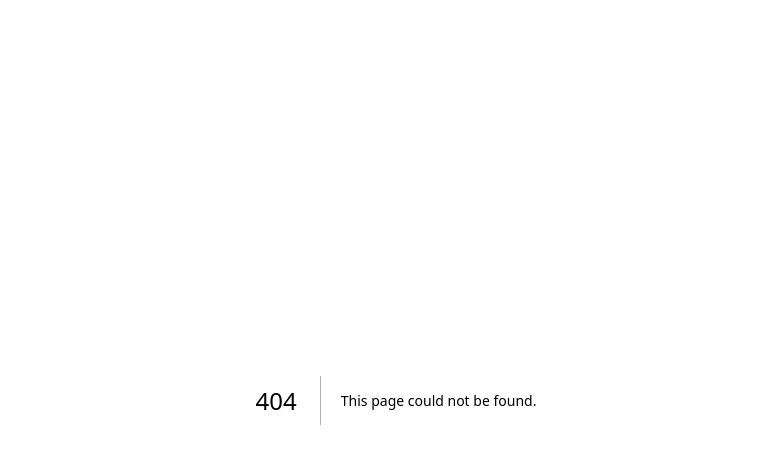
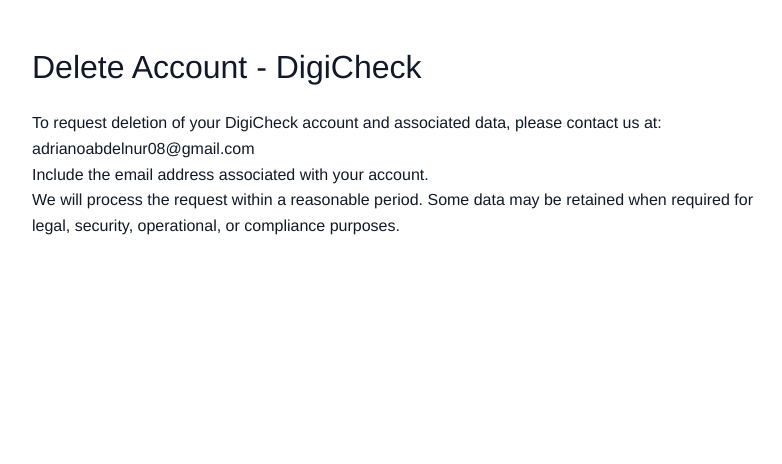
Before and after one commit to AdrianoAbdelnur/checkList, a Next.js app: page /delete-account in a window 1280 px wide. Before the commit this address had no page. Shown: the top 464 px of the page, without its empty margins (244-1026 px from the left). Built offline with nearby package versions, Linux system fonts and the light colour scheme.

Commit message:
Add account deletion page

```diff
--- /dev/null
+++ b/app/delete-account/page.tsx
@@ -0,0 +1,44 @@
+import type { Metadata } from "next";
+
+export const metadata: Metadata = {
+  title: "Delete Account | DigiCheck",
+  description: "Request deletion of your DigiCheck account and associated data.",
+};
+
+export default function DeleteAccountPage() {
+  return (
+    <main
+      style={{
+        maxWidth: "760px",
+        margin: "0 auto",
+        padding: "48px 16px",
+        fontFamily: "'Helvetica Neue', Helvetica, Arial, sans-serif",
+        lineHeight: 1.6,
+        color: "#111827",
+      }}
+    >
+      <h1 style={{ margin: "0 0 24px", fontSize: "2rem", lineHeight: 1.2 }}>
+        Delete Account - DigiCheck
+      </h1>
+
+      <p>
+        To request deletion of your DigiCheck account and associated data,
+        please contact us at:
+      </p>
+
+      <p>
+        <a href="mailto:adrianoabdelnur08@gmail.com">
+          adrianoabdelnur08@gmail.com
+        </a>
+      </p>
+
+      <p>Include the email address associated with your account.</p>
+
+      <p>
+        We will process the request within a reasonable period. Some data may be
+        retained when required for legal, security, operational, or compliance
+        purposes.
+      </p>
+    </main>
+  );
+}
```
